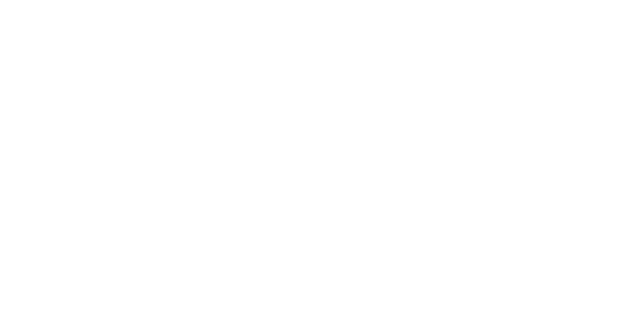
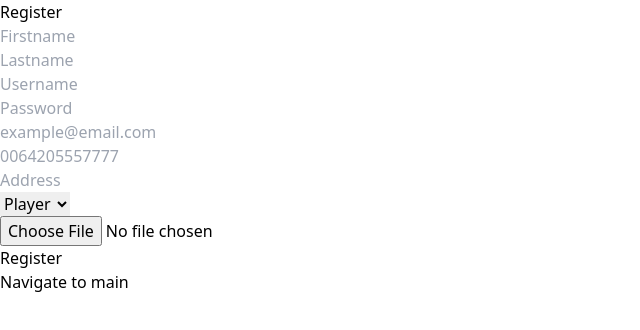
Before and after one commit to nvgrowold/QuizQuestArena-Frontend, a React (Create React App) app: page /register in a window 1280 px wide. Before the commit this address had no page. Shown: the top 330 px of the page, without its empty margins (0-640 px from the left). Built offline with nearby package versions, Linux system fonts and the light colour scheme.

Commit message:
register page added

```diff
--- a/src/App.js
+++ b/src/App.js
@@ -1,6 +1,7 @@
 import './App.css';
 import { BrowserRouter as Router, Routes, Route } from 'react-router';
 import Home from "./pages/Home";
+import Register from './pages/Register';
 
 function App() {
   return (
@@ -8,6 +9,7 @@
     <Router>
       <Routes>
         <Route path='/' element={<Home/>}/>
+        <Route path='/register' element={<Register/>}/>
         {/* <Route path="/profile" element={<Profile/>}/> */}
       </Routes>
     </Router>
--- /dev/null
+++ b/src/pages/Register.js
@@ -0,0 +1,177 @@
+import React, { useState } from "react";
+import { useNavigate } from "react-router-dom";
+// import "./register.css";
+
+const Register = () => {
+  const [formData, setFormData] = useState({
+    firstName: "",
+    lastName: "",
+    username: "",
+    password: "",
+    email: "",
+    phoneNumber: "",
+    address: "",
+    role: "ROLE_PLAYER",
+    profilePicture: null,
+  });
+
+  const navigate = useNavigate();
+
+  // Handle input change
+  const handleChange = (e) => {
+    const { name, value } = e.target;
+    setFormData((prevData) => ({
+      ...prevData,
+      [name]: value,
+    }));
+  };
+
+  // Handle file upload
+  const handleFileChange = (e) => {
+    setFormData((prevData) => ({
+      ...prevData,
+      profilePicture: e.target.files[0],
+    }));
+  };
+
+  // Handle form submission
+  const handleSubmit = async (e) => {
+    e.preventDefault();
+
+    // Create a FormData object to handle file upload
+    const data = new FormData();
+    Object.keys(formData).forEach((key) => {
+      data.append(key, formData[key]);
+    });
+
+    try {
+      const response = await fetch("/register", {
+        method: "POST",
+        body: data,
+      });
+
+      if (response.ok) {
+        alert("Registration successful!");
+        navigate("/"); // Redirect to the main page
+      } else {
+        alert("Registration failed. Please try again.");
+      }
+    } catch (error) {
+      console.error("Error during registration:", error);
+    }
+  };
+
+  return (
+    <div className="form">
+      <form onSubmit={handleSubmit} encType="multipart/form-data">
+        <h2>Register</h2>
+        <div className="input-box">
+          <i className="fa fa-user" aria-hidden="true"></i>
+          <input
+            type="text"
+            name="firstName"
+            placeholder="Firstname"
+            value={formData.firstName}
+            onChange={handleChange}
+            required
+          />
+        </div>
+        <div className="input-box">
+          <i className="fa fa-user" aria-hidden="true"></i>
+          <input
+            type="text"
+            name="lastName"
+            placeholder="Lastname"
+            value={formData.lastName}
+            onChange={handleChange}
+            required
+          />
+        </div>
+        <div className="input-box">
+          <i className="fa fa-user" aria-hidden="true"></i>
+          <input
+            type="text"
+            name="username"
+            placeholder="Username"
+            value={formData.username}
+            onChange={handleChange}
+            required
+          />
+        </div>
+        <div className="input-box">
+          <i className="fa fa-unlock-alt" aria-hidden="true"></i>
+          <input
+            type="password"
+            name="password"
+            placeholder="Password"
+            pattern="^(?=.*[a-z])(?=.*[A-Z])(?=.*[0-9]).{6,}$"
+            title="Password must be at least 6 characters long, contain at least one uppercase letter, one lowercase letter, and one number."
+            value={formData.password}
+            onChange={handleChange}
+            required
+          />
+        </div>
+        <div className="input-box">
+          <i className="fa fa-user" aria-hidden="true"></i>
+          <input
+            type="email"
+            name="email"
+            placeholder="example@email.com"
+            value={formData.email}
+            onChange={handleChange}
+            required
+          />
+        </div>
+        <div className="input-box">
+          <i className="fa fa-user" aria-hidden="true"></i>
+          <input
+            type="text"
+            name="phoneNumber"
+            placeholder="0064205557777"
+            value={formData.phoneNumber}
+            onChange={handleChange}
+          />
+        </div>
+        <div className="input-box">
+          <i className="fa fa-user" aria-hidden="true"></i>
+          <input
+            type="text"
+            name="address"
+            placeholder="Address"
+            value={formData.address}
+            onChange={handleChange}
+          />
+        </div>
+        <div className="input-box">
+          <i className="fa fa-user" aria-hidden="true"></i>
+          <select
+            name="role"
+            value={formData.role}
+            onChange={handleChange}
+            required
+          >
+            <option value="ROLE_PLAYER">Player</option>
+            <option value="ROLE_ADMIN">Admin</option>
+          </select>
+        </div>
+        <div className="input-box">
+          <i className="fa fa-user" aria-hidden="true"></i>
+          <input
+            type="file"
+            name="profilePicture"
+            accept="image/*"
+            onChange={handleFileChange}
+          />
+        </div>
+        <div className="input-box">
+          <input type="submit" value="Register" />
+        </div>
+        <a href="/" onClick={() => navigate("/")}>
+          Navigate to main
+        </a>
+      </form>
+    </div>
+  );
+};
+
+export default Register;
```
